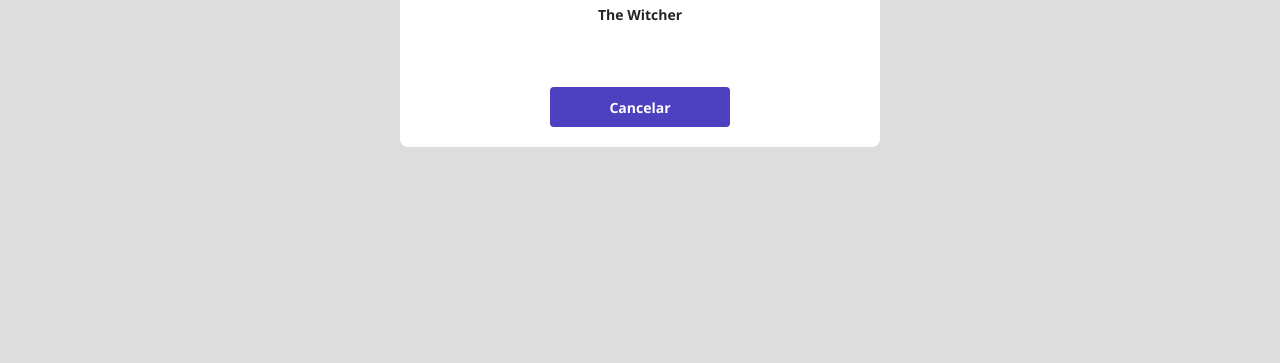
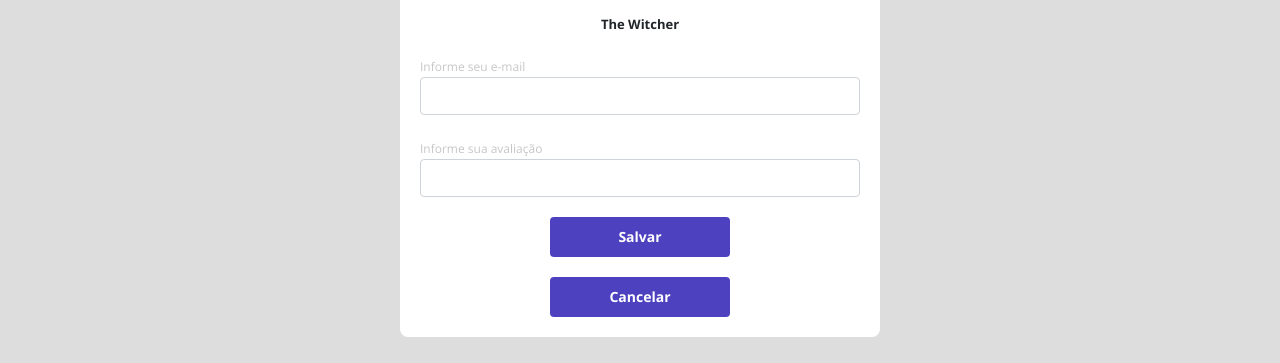
Before and after one commit to Robertto-Oliveira/dsmovie, a plain HTML site: page form.html in a window 1280 px wide. Shown: the part 437-800 px from the top of the page. Drawn offline with nearby package versions, Linux system fonts and the light colour scheme.

Commit message:
Formulario PARTE 2

```diff
--- a/css/styles.css
+++ b/css/styles.css
@@ -1,4 +1,3 @@
-
 @import url('https://fonts.googleapis.com/css2?family=Open+Sans:wght@300;400;700&display=swap');
 
 :root {
@@ -6,6 +5,7 @@
     --text-gray: #4a4a4a;
     --color-primary: #4D41c0;
     --white: #fff;
+    --text-ligth-gray: #aaaa;
 
 }
 
@@ -16,11 +16,17 @@
     font-family: 'Open Sans', 'sans-serif';
 }
 
-h1, h2, h3, h4, h5, h6 {
+h1,
+h2,
+h3,
+h4,
+h5,
+h6 {
     margin: 0;
 }
 
-html, body {
+html,
+body {
     background-color: var(--bg-gray);
 }
 
@@ -48,15 +54,17 @@ nav a {
     font-weight: 400;
 }
 
-a, a:hover {
+a,
+a:hover {
     text-decoration: none;
     color: unset;
 }
 
-.dsmovie-contact-container{
+.dsmovie-contact-container {
     display: flex;
     align-items: center;
 }
+
 .dsmovie-contact-container img {
     margin-right: 10px;
 }
@@ -81,7 +89,7 @@ a, a:hover {
     padding: 10px 20px 20px 20px;
     display: flex;
     flex-direction: column;
-    align-items:center;
+    align-items: center;
     justify-content: space-between;
     border-radius: 0 0 8px 8px;
     min-height: 150px;
@@ -105,9 +113,46 @@ a, a:hover {
     align-items: center;
     justify-content: center;
     border-radius: 4px;
+    border: 0;
 }
 
 .dsmovie-form-container {
     padding: 14px 0;
     max-width: 480px;
 }
+
+.dsmovie-form-description {
+    background-color: var(--white);
+    padding: 20px;
+    display: flex;
+    flex-direction: column;
+    align-items: center;
+    border-radius: 0 0 8px 8px;
+}
+
+.dsmovie-form {
+    width: 100%;
+}
+
+.dsmovie-form-description h3 {
+    font-size: 13px;
+    font-weight: 700;
+    margin-bottom: 20px;
+
+}
+.dsmovie-form-group {
+    margin-bottom: 20px;
+}
+
+.dsmovie-form-group label {
+    font-size: 12px;
+    color: var(--text-ligth-gray);
+}
+
+.dsmovie-form-btn-container {
+    height: 100px;
+    display: flex;
+    flex-direction: column;
+    align-items: center;
+    justify-content: space-between;
+}
--- a/form.html
+++ b/form.html
@@ -1,17 +1,20 @@
 <!DOCTYPE html>
 <html lang="pt-br">
+
 <head>
     <meta charset="UTF-8">
     <meta http-equiv="X-UA-Compatible" content="IE=edge">
     <meta name="viewport" content="width=device-width, initial-scale=1.0">
     <title>DSMovie</title>
 
-    <link href="https://cdn.jsdelivr.net/npm/bootstrap@5.1.3/dist/css/bootstrap.min.css" rel="stylesheet" integrity="sha384-1BmE4kWBq78iYhFldvKuhfTAU6auU8tT94WrHftjDbrCEXSU1oBoqyl2QvZ6jIW3" crossorigin="anonymous">
+    <link href="https://cdn.jsdelivr.net/npm/bootstrap@5.1.3/dist/css/bootstrap.min.css" rel="stylesheet"
+        integrity="sha384-1BmE4kWBq78iYhFldvKuhfTAU6auU8tT94WrHftjDbrCEXSU1oBoqyl2QvZ6jIW3" crossorigin="anonymous">
 
-<link rel="stylesheet" href="css/styles.css">
+    <link rel="stylesheet" href="css/styles.css">
 
 
 </head>
+
 <body>
     <header>
         <nav class="container">
@@ -24,16 +27,37 @@
     </header>
 
     <main>
-        <section id= "dsmovie-form-section">
+        <section id="dsmovie-form-section">
 
             <div class="container dsmovie-form-container">
 
                 <div>
                     <div class="dsmovie-card">
-                        <img src="https://www.themoviedb.org/t/p/w533_and_h300_bestv2/jBJWaqoSCiARWtfV0GlqHrcdidd.jpg" alt="The Witcher">
-                        <div class="dsmovie-card-description">
+                        <img src="https://www.themoviedb.org/t/p/w533_and_h300_bestv2/jBJWaqoSCiARWtfV0GlqHrcdidd.jpg"
+                            alt="The Witcher">
+                        <div class="dsmovie-form-description">
                             <h3>The Witcher</h3>
-                            <a class="dsmovie-btn" href="index.html">Cancelar</a>
+                            <form class="dsmovie-form">
+                            <div class="form-group dsmovie-form-group">
+                                <label for="email">Informe seu e-mail</label>
+                                <input class="form-control" type="email" id="email">
+                            </div>
+                            <div class="form-group dsmovie-form-group">
+                                <label for="score">Informe sua avaliação</label>
+                                <select class="form-control" name="score" id="score">
+                                    <option value="0"></option>
+                                    <option value="1">1</option>
+                                    <option value="2">2</option>
+                                    <option value="3">3</option>
+                                    <option value="4">4</option>
+                                    <option value="5">5</option>
+                                </select>
+                            </div>
+                            <div class="dsmovie-form-btn-container">
+                                <button class="dsmovie-btn" type="submit">Salvar</button>
+                                <a class="dsmovie-btn" href="index.html">Cancelar</a>
+                            </div>
+                            </form>
                         </div>
                     </div>
                 </div>
@@ -42,4 +66,5 @@
 
     </main>
 </body>
+
 </html>
```
Also changed, not shown: index.html (+43 -27 lines).
